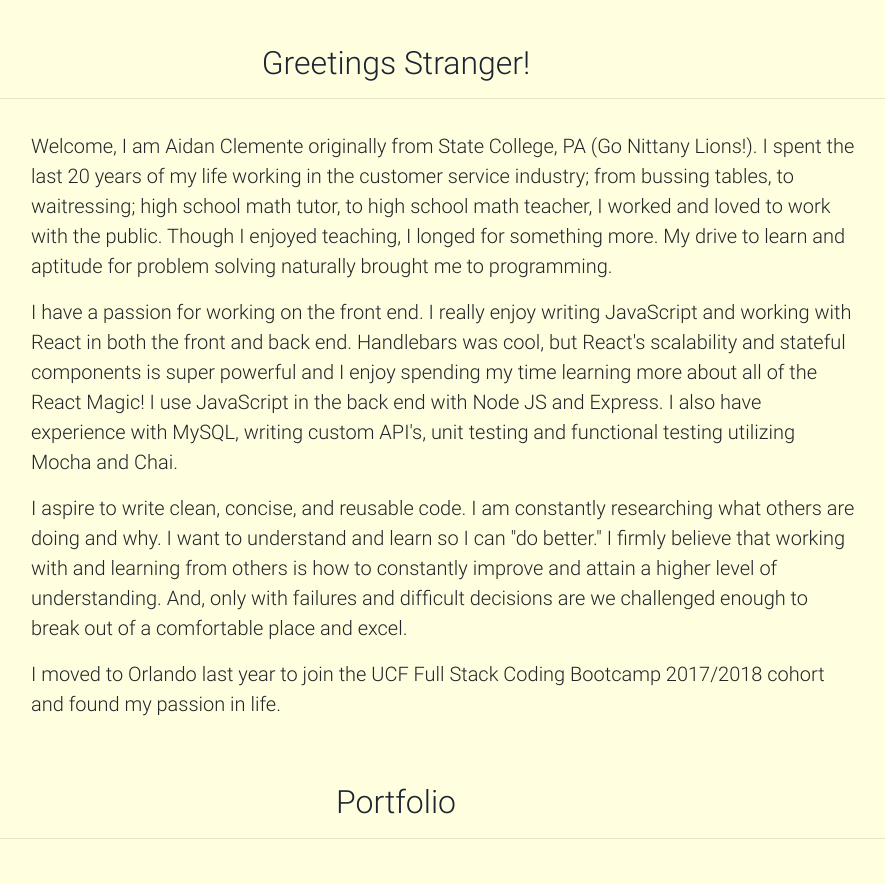
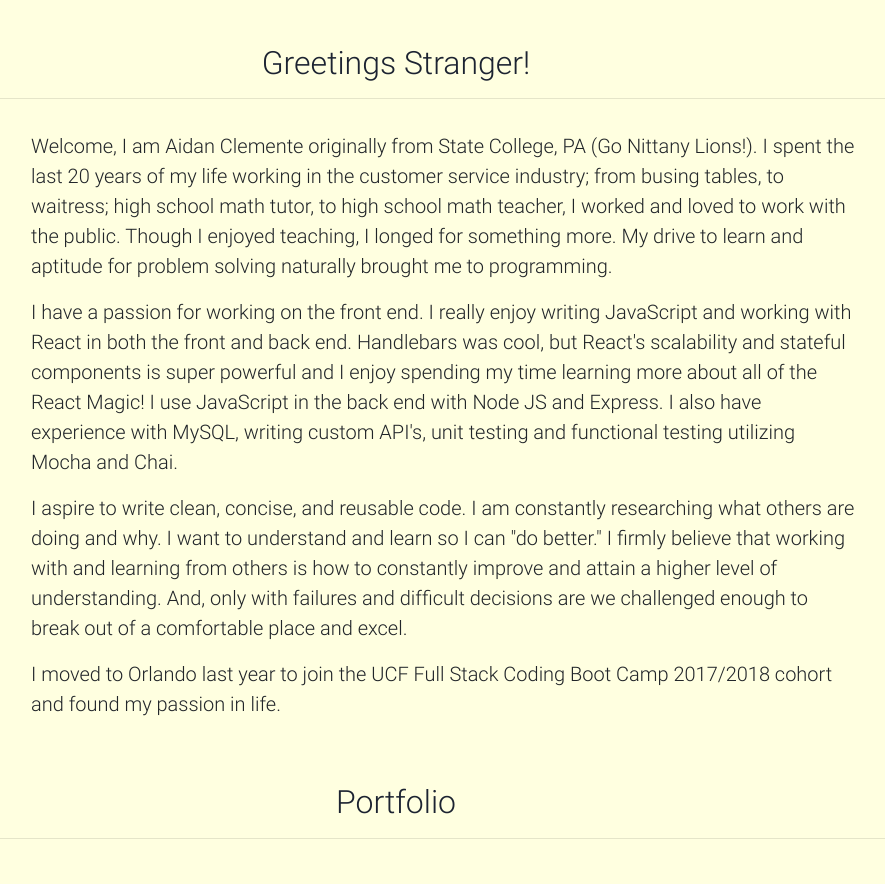
Before and after one commit to aidanclemente/portfolio, a plain HTML site: page index.html in a window 1280 px wide. Shown: the part 780-1664 px from the top of the page, 244-1129 px from the left. Drawn offline with Linux system fonts and the light colour scheme; grey boxes are pictures that could not be loaded; files whose address does not match are found by name.

Commit message:
spelling changes

```diff
--- a/index.html
+++ b/index.html
@@ -222,13 +222,13 @@
             <img src="https://res.cloudinary.com/aidanclemente/image/upload/v1523472080/aidan.jpg" height="210" width="150">
           </div>
           <div class="col-lg-9 mt-3 col-sm-8">
-            <p class="lead">Welcome, I am Aidan Clemente originally from State College, PA (Go Nittany Lions!). I spent the last 20 years of my life working in the customer service industry; from bussing tables, to waitressing; high school math tutor, to high school math teacher, I worked and loved to work with the public. Though I enjoyed teaching, I longed for something more. My drive to learn and aptitude for problem solving naturally brought me to programming.</p>
+            <p class="lead">Welcome, I am Aidan Clemente originally from State College, PA (Go Nittany Lions!). I spent the last 20 years of my life working in the customer service industry; from busing tables, to waitress; high school math tutor, to high school math teacher, I worked and loved to work with the public. Though I enjoyed teaching, I longed for something more. My drive to learn and aptitude for problem solving naturally brought me to programming.</p>
 
             <p class="lead">I have a passion for working on the front end. I really enjoy writing JavaScript and working with React in both the front and back end. Handlebars was cool, but React's scalability and stateful components is super powerful and I enjoy spending my time learning more about all of the React Magic! I use JavaScript in the back end with Node JS and Express. I also have experience with MySQL, writing custom API's, unit testing and functional testing utilizing Mocha and Chai. </p>
 
             <p class="lead">I aspire to write clean, concise, and reusable code. I am constantly researching what others are doing and why. I want to understand and learn so I can "do better." I firmly believe that working with and learning from others is how to constantly improve and attain a higher level of understanding. And, only with failures and difficult decisions are we challenged enough to break out of a comfortable place and excel.</p>
 
-            <p class="lead">I moved to Orlando last year to join the UCF Full Stack Coding Bootcamp 2017/2018 cohort and found my passion in life. </p>
+            <p class="lead">I moved to Orlando last year to join the UCF Full Stack Coding Boot Camp 2017/2018 cohort and found my passion in life. </p>
 
           </div>
         </div>
```
